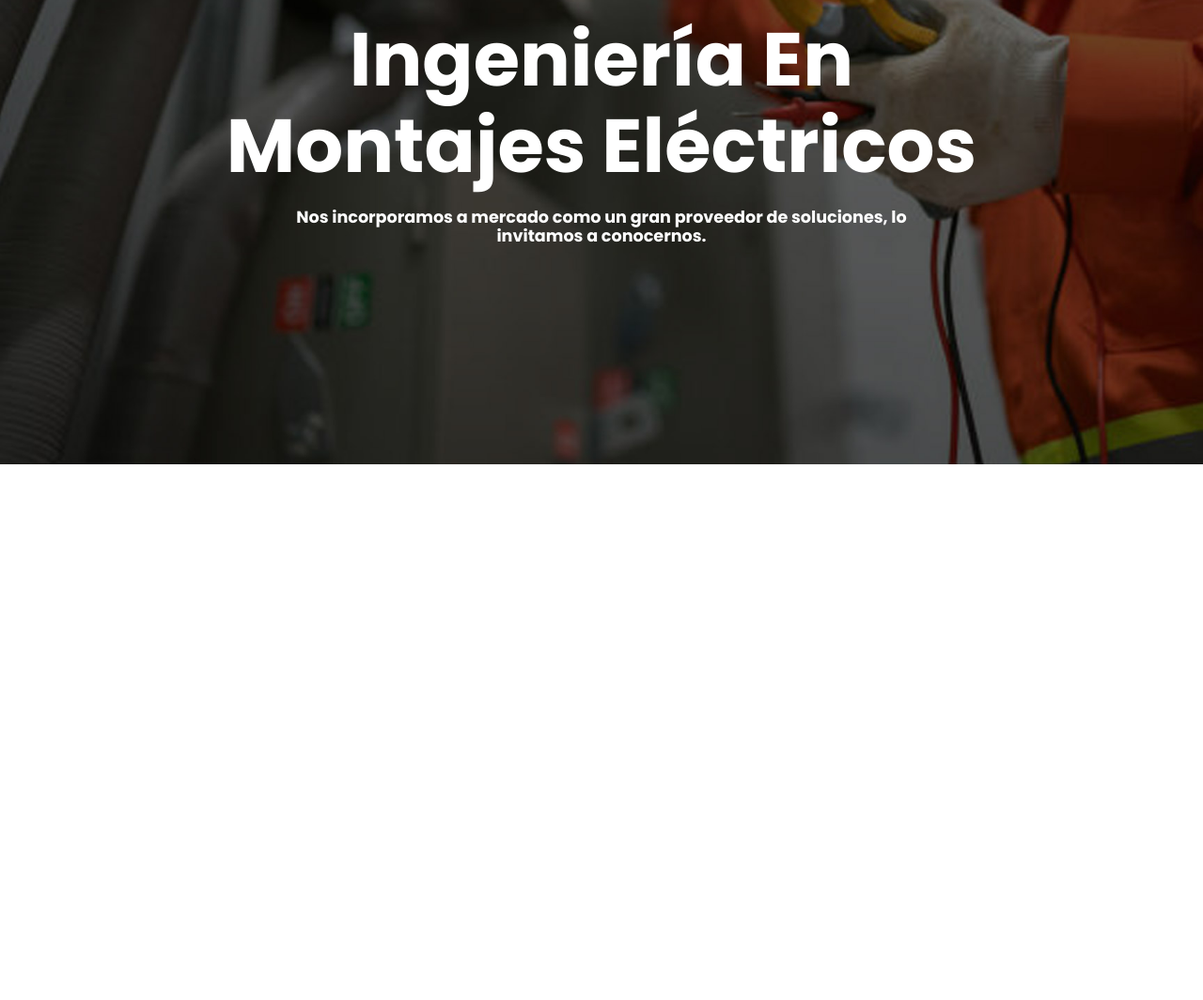
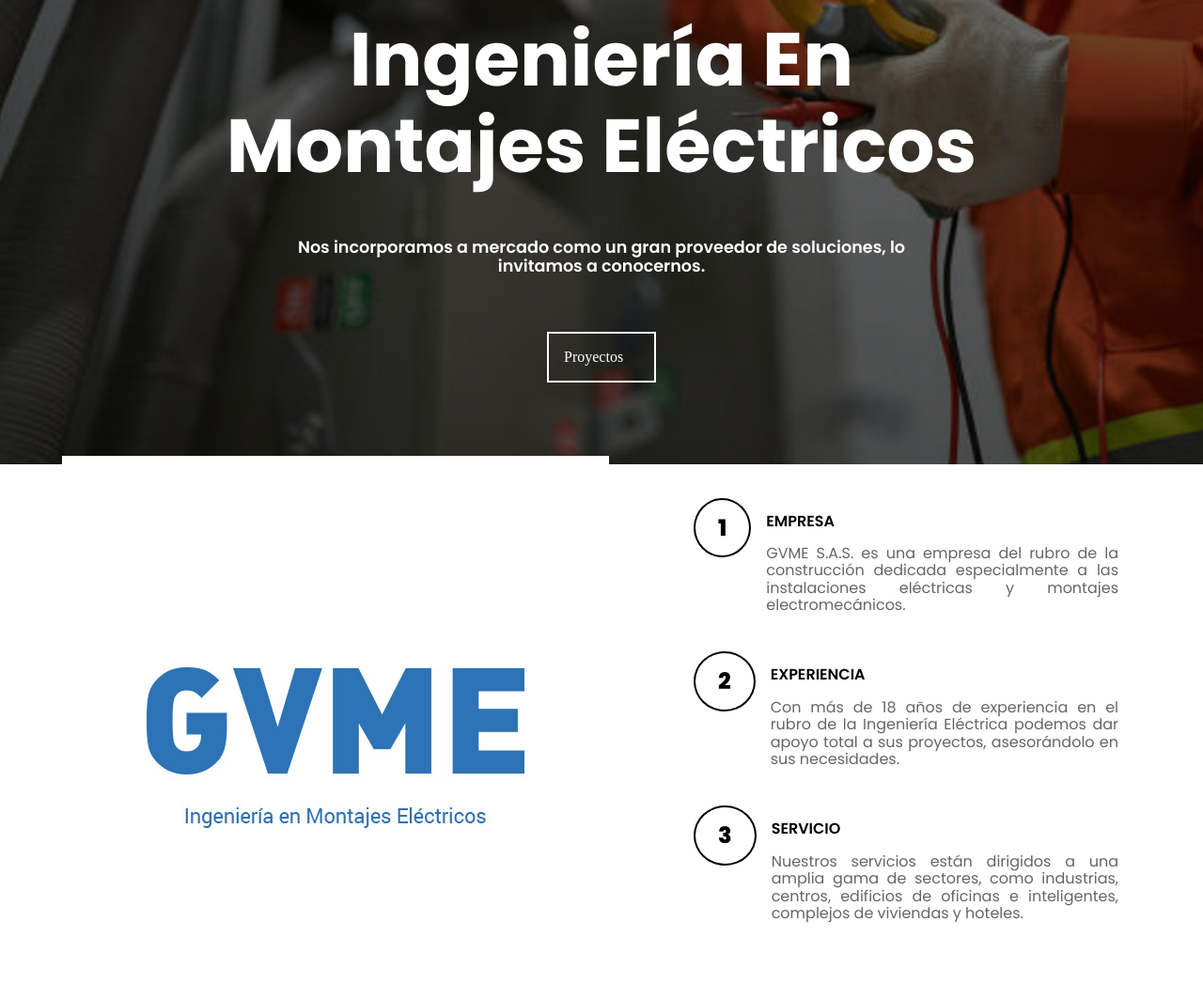
Before and after one commit to SHOR00/GVME.SAS, a plain HTML site: page index.html in a window 1280 px wide. Shown: the part 306-1370 px from the top of the page at 94% size. Before the commit the page ends 800 px from the top, so only its background shows below. Drawn offline with Linux system fonts and the light colour scheme.

Commit message:
creacion del section y su contenido

```diff
--- a/css/style.css
+++ b/css/style.css
@@ -1,5 +1,4 @@
 @import url("https://fonts.googleapis.com/css2?family=Poppins:wght@400;500;600;700;800&display=swap");
-
 
 .cabecera {
   width: 100vw;
@@ -33,7 +32,7 @@
   text-transform: uppercase;
   font-weight: 600;
   text-decoration: none;
-  font-family: 'Poppins', sans-serif;
+  font-family: "Poppins", sans-serif;
 }
 
 /* texto ingeniería en montajes elécticos */
@@ -44,7 +43,7 @@
   margin-top: 12rem;
 }
 
-.cabecera .spanUno p{
+.cabecera .spanUno p {
   width: 876px;
   height: 188px;
   font-size: 5rem;
@@ -54,32 +53,96 @@
   text-align: center;
   white-space: normal;
   font-weight: 700;
-  font-family: 'Poppins', sans-serif;
+  font-family: "Poppins", sans-serif;
   display: block;
   margin: auto;
 }
 
-
 .cabecera .spanDos {
   width: auto;
   display: block;
-  margin-top: 1rem;
+  margin-top: 3rem;
 }
 
-.cabecera .spanDos p{
+.cabecera .spanDos p {
   width: 700px;
-  height: 188px;
+  height: 100px;
   font-size: 1.1rem;
   color: #ffffff;
   display: block;
   text-align: center;
   white-space: normal;
-  font-weight: 700;
-  font-family: 'Poppins', sans-serif;
+  font-weight: 600;
+  font-family: "Poppins", sans-serif;
   display: block;
   margin: auto;
 }
 
-.cabecera .spanDos p::first-letter{
+.cabecera .spanDos p::first-letter {
   text-transform: capitalize;
 }
+
+.cabecera .spanTres {
+  width: auto;
+}
+
+.cabecera .spanTres a {
+  display: block;
+  width: 5rem;
+  margin: 0 auto;
+  padding: 1rem;
+  color: #ffffff;
+  text-decoration: none;
+  text-transform: capitalize;
+  border: solid 2px #ffffff;
+}
+
+
+/* seccion uno */
+
+.seccionUno{
+  display: flex;
+  width: 100vw;
+  height: 70vh;
+  justify-content: space-evenly;
+  align-items: center;
+}
+
+
+.seccionUno .divSeccionUno{
+  width: 500px;
+  height: 537px;
+}
+
+
+.seccionUno .divSeccionUno .divSUno{
+  display: flex;
+  margin: 1.5rem;
+}
+
+.seccionUno .divSeccionUno .divSUno h3{
+  text-transform: uppercase;
+  font-family: "Poppins", sans-serif;
+  font-weight: 600;
+  font-size: 1rem;
+}
+
+.seccionUno .divSeccionUno .divSUno p{
+  font-family: "Poppins", sans-serif;
+  text-align: justify;
+  color: #666666;
+}
+.seccionUno .divSeccionUno .divSUno p::first-letter{
+  text-transform: uppercase;
+}
+.seccionUno .divSeccionUno div span{
+  border: solid 2px #000000;
+  border-radius: 100%;
+  padding: 1rem 1.5rem;
+  margin-right: 1rem;
+  display: inline-block;
+  align-self: flex-start;
+  font-family: "Poppins", sans-serif;
+  font-weight: 800;
+  font-size: 1.5rem;
+}
--- a/index.html
+++ b/index.html
@@ -26,8 +26,44 @@
         </ul>
       </nav>
       <span class="spanUno"><p>ingeniería en montajes eléctricos</p></span>
-      <span class="spanDos"><p>nos incorporamos a mercado como un gran proveedor de soluciones, lo invitamos a conocernos.</p></span>
+      <span class="spanDos">
+        <p>
+          nos incorporamos a mercado como un gran proveedor de soluciones, lo
+          invitamos a conocernos.
+        </p>
+      </span>
+      <span class="spanTres"><a href="">proyectos</a></span>
     </header>
+
+    <section class="seccionUno">
+      <img src="img/logo-who.jpg" alt="logo-who">
+      <div class="divSeccionUno">
+        <div class="divSUno">
+          <span>1</span>
+          <div>
+            <h3>empresa</h3>
+            <p>GVME S.A.S. es una empresa del rubro de la construcción dedicada especialmente a las instalaciones eléctricas y montajes electromecánicos. </p>
+          </div>
+        </div>
+
+        <div class="divSUno">
+          <span>2</span>
+          <div>
+            <h3>experiencia</h3>
+            <p>con más de 18 años de experiencia en el rubro de la Ingeniería Eléctrica podemos dar apoyo total a sus proyectos, asesorándolo en sus necesidades.</p>
+          </div>
+        </div>
+
+        <div class="divSUno">
+          <span>3</span>
+          <div>
+            <h3>servicio</h3>
+            <p>nuestros servicios están dirigidos a una amplia gama de sectores, como industrias, centros, edificios de oficinas e inteligentes, complejos de viviendas y hoteles. </p>
+          </div>
+        </div>
+
+      </div>
+    </section>
     <script src="script.js"></script>
   </body>
 </html>
```
